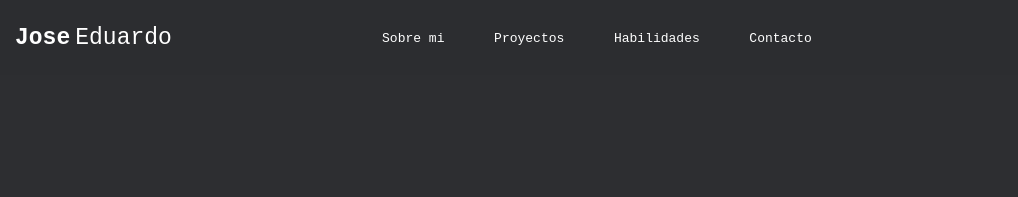
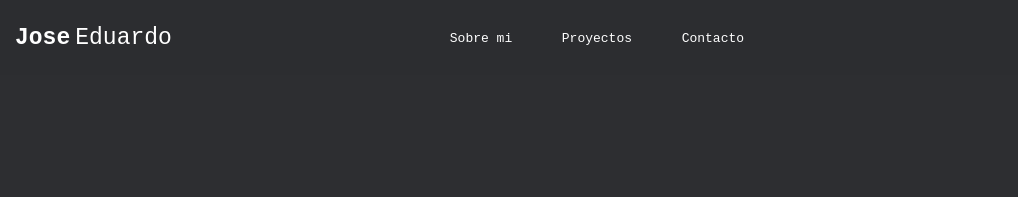
Before and after one commit to eduartdeveloper/eduartdeveloper.github.io, a plain HTML site: page index.html in a window 1280 px wide. Shown: the top 197 px of the page, 0-1018 px from the left. Drawn offline with Linux system fonts and the light colour scheme; a web font is replaced by a local one.

Commit message:
eliminé habilidades

```diff
--- a/index.html
+++ b/index.html
@@ -26,7 +26,7 @@
             <li>
               <a href="#sobre-mi">Sobre mi</a>
               <a href="#proyectos">Proyectos</a>
-              <a href="#habilidades">Habilidades</a>
+              <!-- <a href="#habilidades">Habilidades</a> -->
               <a href="#contacto">Contacto</a>
             </li>
           </ul>
```
